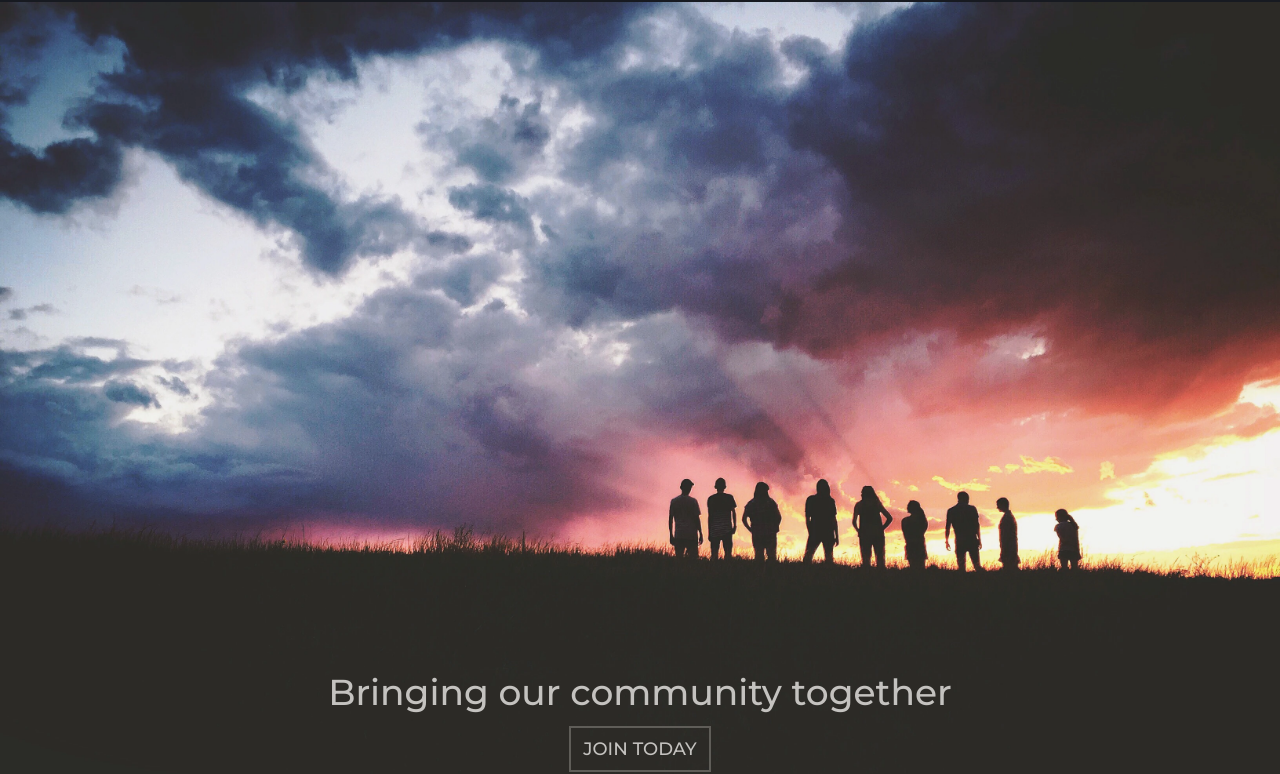
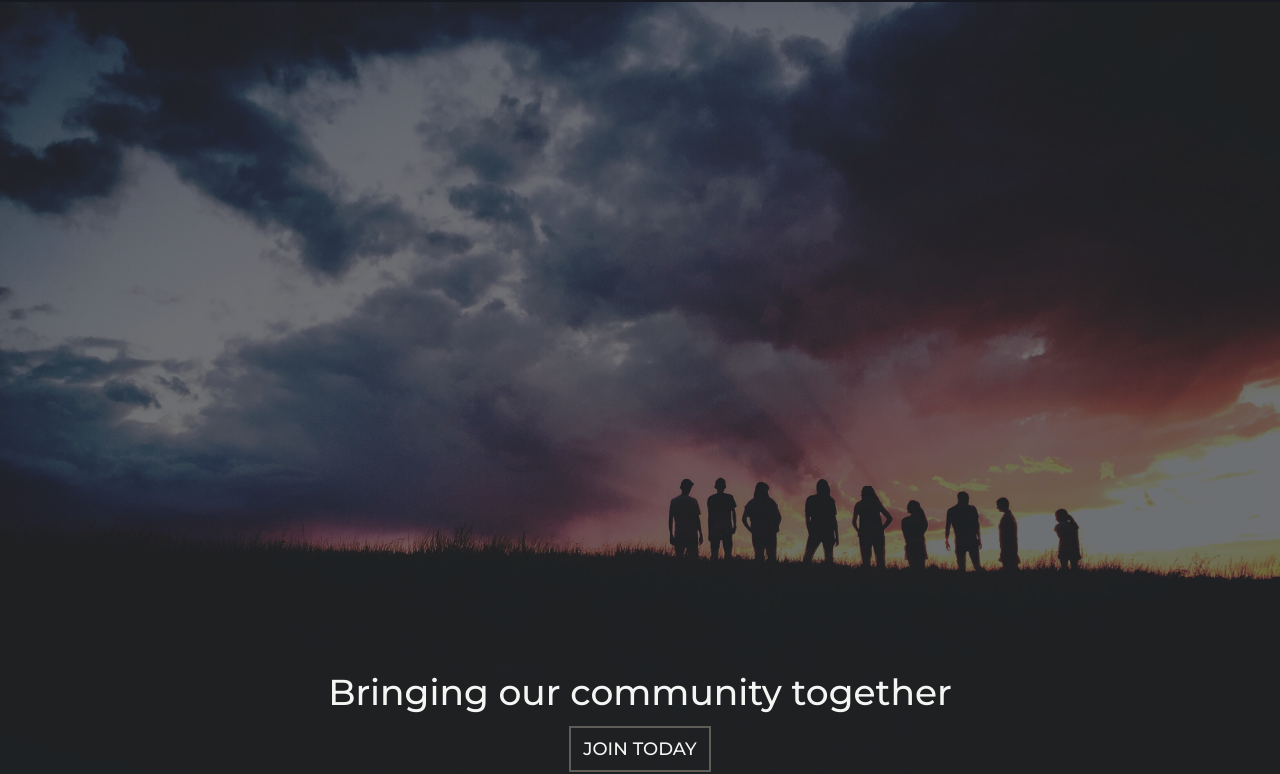
Before and after one commit to kylecoberly/connectly-steam, a plain HTML site: page index.html in a window 1280 px wide. Shown: the part 46-820 px from the top of the page. Drawn offline with nearby package versions, Linux system fonts and the light colour scheme.

Commit message:
Add color wash

```diff
--- a/index.css
+++ b/index.css
@@ -77,19 +77,30 @@ img {
   bottom: 20%;
 }
 
+.color-wash {
+  position: absolute;
+  top: 0;
+  bottom: 0;
+  left: 0;
+  right: 0;
+  background-color: hsla(222, 18%, 11%, 0.6);
+  z-index: 10;
+}
+
 .call-to-action {
   width: 100%;
   text-align: center;
+  z-index: 20;
 }
 
 .call-to-action p {
   font-size: 36px;
-  color: hsl(36, 4%, 76%);
+  color: hsl(36, 4%, 96%);
 }
 .call-to-action a {
   font-size: 18px;
   display: inline-block;
-  color: hsl(36, 4%, 76%);
+  color: hsl(36, 4%, 96%);
   border: 2px solid hsl(36, 4%, 36%);
   padding: 12px;
   margin-top: 16px;
--- a/index.html
+++ b/index.html
@@ -33,6 +33,7 @@
       </div>
     </header>
     <div class="hero">
+      <div class="color-wash">&nbsp;</div>
       <img src="assets/community.webp" alt="Group of people in a meadow" />
       <div class="call-to-action">
         <p>Bringing our community together</p>
```
